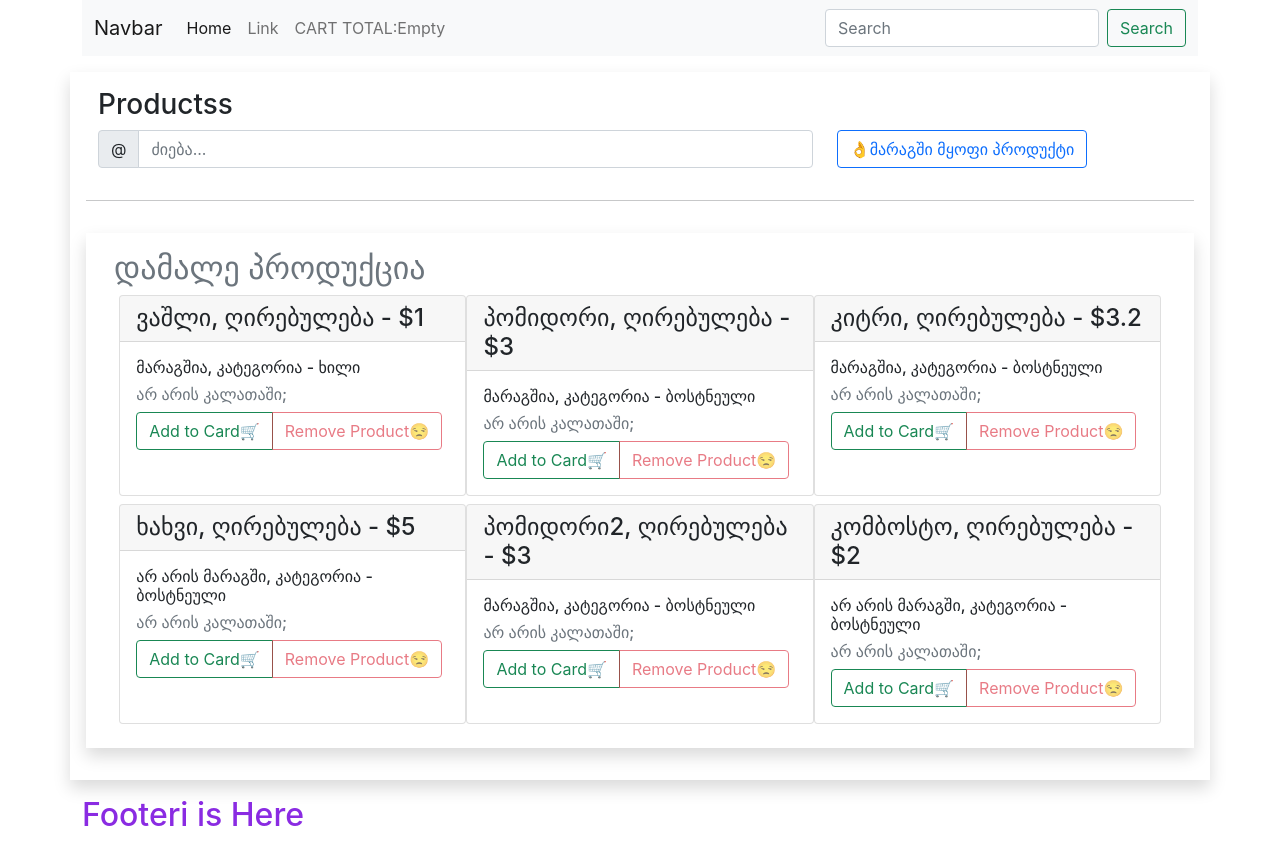
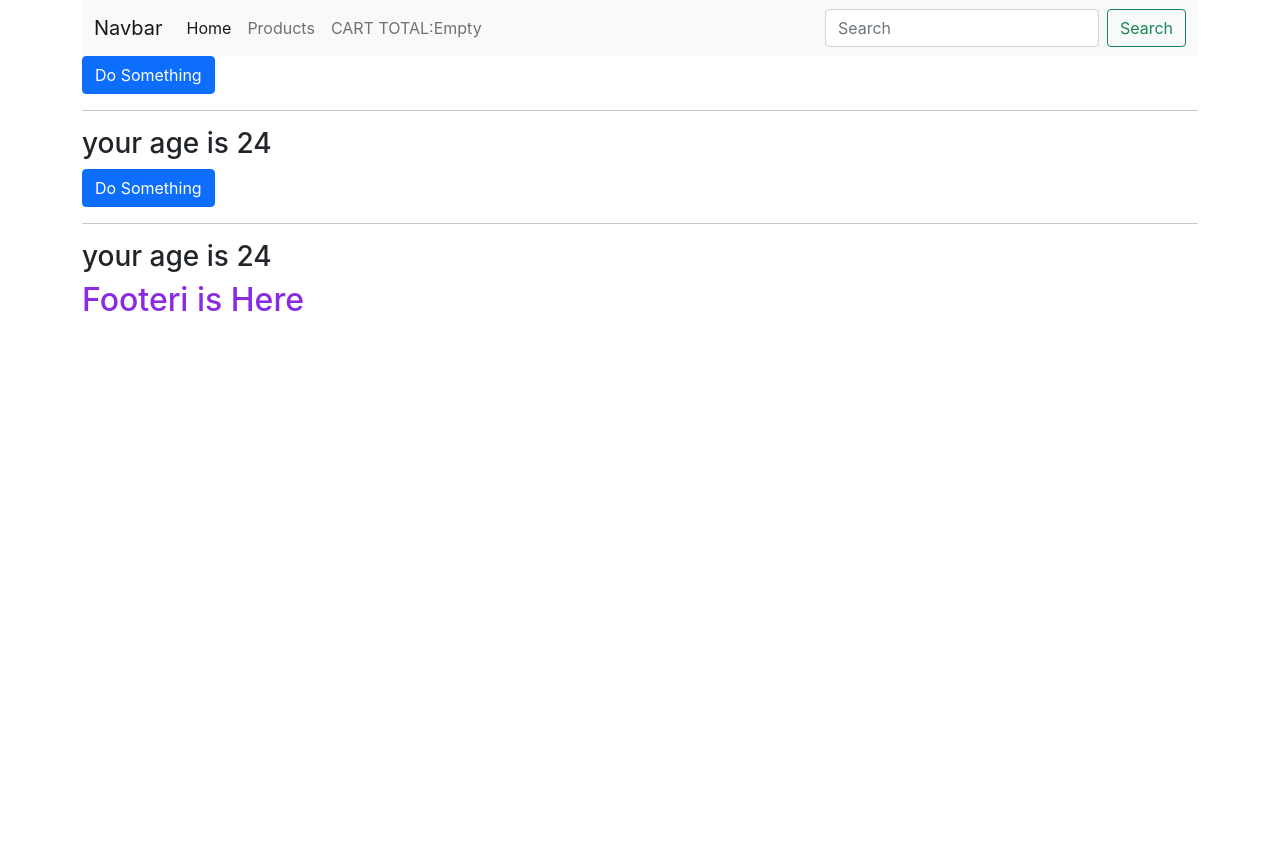
Before and after one commit to Beka-Okropiridze/React-test-site, a React (Create React App) app: page / in a window 1280 px wide. After the commit the page ends 800 px from the top, so only its background shows below. Built offline with nearby package versions, Linux system fonts and the light colour scheme.

Commit message:
less 5 started
less 5

```diff
--- a/package.json
+++ b/package.json
@@ -9,6 +9,7 @@
     "lodash": "^4.17.21",
     "react": "^18.2.0",
     "react-dom": "^18.2.0",
+    "react-router-dom": "^6.8.0",
     "react-scripts": "5.0.1",
     "web-vitals": "^2.1.0"
   },
--- a/src/App.js
+++ b/src/App.js
@@ -1,7 +1,9 @@
+
+import {Routes, Route } from 'react-router-dom';
+
 import './App.css';
 
-
-// import {Home} from './pages/home'
+import {Home} from './pages/home'
 import { RenderProducts } from './pages/products';
 
 import {Headeri} from './components/header/Header'
@@ -9,6 +11,7 @@ import { Footer } from './components/footer';
 import { Layout } from './components/layout/layout';
 
 import { CartProvider } from './providers/CartProvider/CartProvider';
+import { NoMatch } from './pages/NoMatch';
 
 
 
@@ -17,8 +20,14 @@ function App() {
     <CartProvider>
         <Layout className="App">
             <Headeri/>
-            <RenderProducts />
-            {/* <Home /> */}
+            <Routes>
+              <Route path='/' index element={<Home />} />
+              <Route path='/products' index element={<RenderProducts />} />
+
+              {/* route მუშაობს დამთხვევების პრინციპით თუ ზემოთ არაფერი დაემთხვა მაშინ ჩამოდის ქვემოთ რა წერია მაგაზე * ნიშნავს
+                  რომ ყველაფერი მაინტერესებს  */}
+              <Route path='*' element={ <NoMatch /> } />
+              </Routes>
             <Footer />
         </Layout>
     </CartProvider>
--- a/src/atoms/Textinput/input.js
+++ b/src/atoms/Textinput/input.js
@@ -1,5 +1,5 @@
 
-export const TextInput = ({ value, onChange, placeholder='' }) => {
+export const TextInput = ({ value, onChange, placeholder }) => {
     const id = Math.random().toString();
     // console.log(id);
     return (
--- a/src/components/header/Header.js
+++ b/src/components/header/Header.js
@@ -2,6 +2,7 @@ import './header.css'
 
 import { CartContext } from '../../providers/CartProvider';
 import { useContext } from 'react';
+import { Link, NavLink } from 'react-router-dom';
 
 export const Headeri = () => {
   const {cart} = useContext(CartContext); //cart-ამოვიღე CartContext ობიექტიდან ობიექტის დაშლის კონტექსტით{}
@@ -10,24 +11,28 @@ export const Headeri = () => {
     <header>
       <nav className="navbar navbar-expand-lg navbar-light bg-light">
         <div className="container-fluid">
-          <a className="navbar-brand" href="/">Navbar</a>
+          <Link className="navbar-brand" to="/">
+            Navbar
+          </Link>
           <button className="navbar-toggler" type="button" data-bs-toggle="collapse" data-bs-target="/navbarSupportedContent" aria-controls="navbarSupportedContent" aria-expanded="false" aria-label="Toggle navigation">
             <span className="navbar-toggler-icon"></span>
           </button>
           <div className="collapse navbar-collapse" id="navbarSupportedContent">
             <ul className="navbar-nav me-auto mb-2 mb-lg-0">
               <li className="nav-item">
-                <a className="nav-link active" aria-current="page" href="/">Home</a>
+                <NavLink className="nav-link" to="/">Home</NavLink>
               </li>
               <li className="nav-item">
-                <a className="nav-link" href="/">Link</a>
+                <NavLink className="nav-link" to="/products">
+                  Products
+                </NavLink>
               </li>
 
               <li className="nav-item">
-                <a className='nav-link' href='/'>
+                <Link className='nav-link' to='/cart'>
                   <span className='font-weight-bold'>CART TOTAL</span>:
                   <span>{cart.total === 0 ? 'Empty' : `💰${Math.round(cart.total)}`}</span>
-                </a>
+                </Link>
               </li>
 
             </ul>
--- a/src/index.js
+++ b/src/index.js
@@ -1,5 +1,6 @@
 import React from 'react';
 import ReactDOM from 'react-dom/client';
+import { BrowserRouter } from 'react-router-dom';
 
 import App from './App';
 import reportWebVitals from './reportWebVitals';
@@ -9,7 +10,9 @@ import './index.css';
 const root = ReactDOM.createRoot(document.getElementById('root'));
 root.render(
   <React.StrictMode>
-    <App />
+    <BrowserRouter>
+        <App />
+    </BrowserRouter>
   </React.StrictMode>
 );
 
--- /dev/null
+++ b/src/pages/NoMatch.js
@@ -0,0 +1,12 @@
+import { Link } from "react-router-dom"
+
+export const NoMatch = () => {
+    return(
+        <div className="row">
+            <h2>Error 404 Page not found</h2>
+            <p>
+                <Link to='/'>Go to the Home page</Link>
+            </p>
+        </div>
+    )
+}
--- a/src/pages/products/Productitem.css
+++ b/src/pages/products/Productitem.css
@@ -1,3 +1,4 @@
 .productitem-card {
-    width: 33%;
+    width: 30%;
+    margin-right: 6px;
 }
--- a/src/pages/products/productitems.js
+++ b/src/pages/products/productitems.js
@@ -10,7 +10,7 @@ export const ProductItem = ({ product }) => {
            removeItem,
            cart: {
                 items: cartItems               //items სახელს ვუცვლი cartItems-ით რო ლოგიკური სახელი ერქვას თორე იგივეს აბრუნებს
-             },                                //რასაც აითემსი
+             },                                //რასაც აითემსი`
         } = useContext(CartContext);
 
         const [outofStock, setOutofStock] = useState (false)
@@ -28,9 +28,9 @@ export const ProductItem = ({ product }) => {
 
     return (
         <div className="card mb-2 productitem-card">
-            <h4 className="card-header">
+            <h5 className="card-header">
                 {product.name}, ღირებულება - ${product.price}
-            </h4>
+            </h5>
             <div className="card-body">
             <div className='d-flex flex-column'>
             { outofStock && <Alert message='დამატება შეუძლებელია' /> }
```
Also changed, not shown: 1 other file (tests, documents, lock files or other folders).
